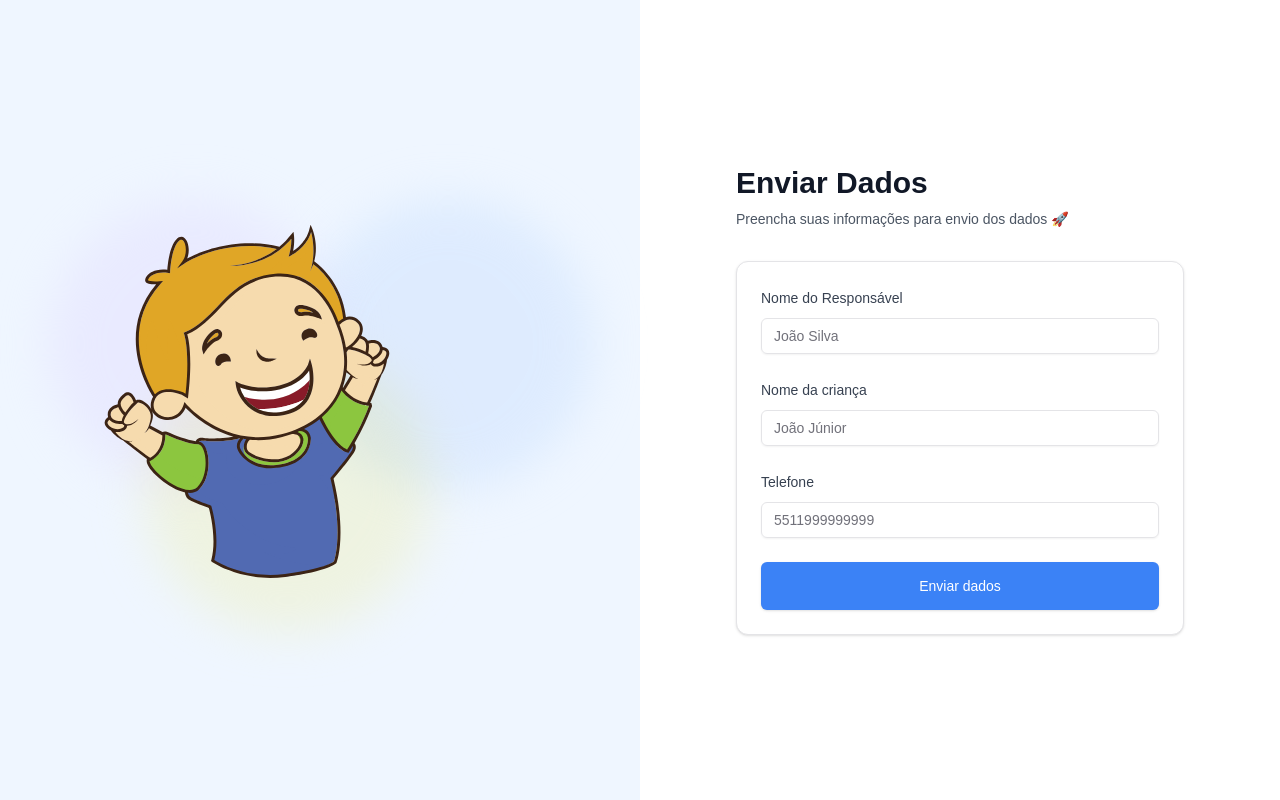
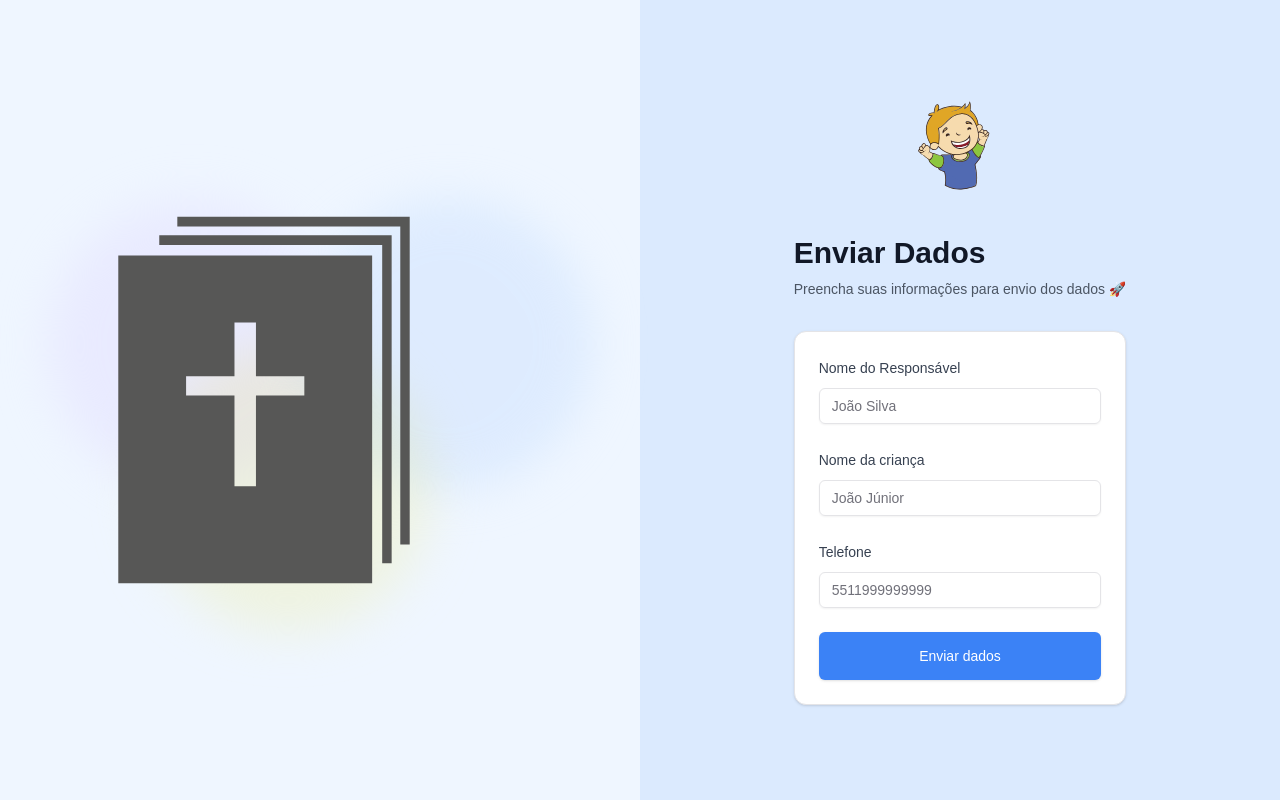
Before and after one commit to Joaoof/FRONT-departamento-infantil, a Next.js app: page / in a window 1280 px wide. Built offline with nearby package versions, Linux system fonts and the light colour scheme.

Commit message:
Update layout and illustration in CadastroPage; replace image and enhance styling

```diff
--- a/src/app/components/RegistrationForm.tsx
+++ b/src/app/components/RegistrationForm.tsx
@@ -4,7 +4,6 @@ import { useState } from 'react'
 import { Button } from "@/components/ui/button"
 import { Input } from "@/components/ui/input"
 import { Card, CardContent } from "@/components/ui/card"
-import Link from "next/link"
 import Image from "next/image"
 import axios from 'axios'
 
@@ -26,7 +25,6 @@ export function RegistrationForm() {
 
             console.log(response);
 
-
             if (!response.data) {
                 throw new Error('Erro ao registrar os dados.');
             }
@@ -38,7 +36,7 @@ export function RegistrationForm() {
             const message = encodeURIComponent(
                 `Olá ${nome}, seu cadastro foi realizado com sucesso!\n` +
                 `ID do cadastro: ${generatedId}\n` +
-                `Nome da criança: ${nomeCrianca}`  // ou outro campo se for o nome da criança
+                `Nome da criança: ${nomeCrianca}`
             );
 
             // Neste exemplo, a mensagem será enviada para o próprio número cadastrado.
@@ -51,7 +49,20 @@ export function RegistrationForm() {
     }
 
     return (
-        <div className="w-full max-w-md space-y-8">
+        <div className="min-h-screen flex flex-col items-center justify-center bg-gradient-to-b from-blue-100 p-4">
+            {/* Imagem (em cima no mobile, ao lado no desktop) */}
+            <div className="order-1 md:order-none mb-1 md:mb-10 md:mr-1">
+                <Image
+                    src="/crianca.svg"
+                    alt="Imagem de Exemplo"
+                    width={100}
+                    height={100}
+                // className="rounded-lg shadow-lg"
+                />
+            </div>
+
+            {/* Formulário */}
+            <div className="w-full max-w-md space-y-8 order-2 md:order-none">
                 <div>
                     <h2 className="text-3xl font-bold text-gray-900">Enviar Dados</h2>
                     <p className="mt-2 text-sm text-gray-600">
@@ -81,7 +92,7 @@ export function RegistrationForm() {
                                 </label>
                                 <Input
                                     id="nomeCrianca"
-                                value={nomeCrianca}  // ajuste se esse campo for para o nome da criança
+                                    value={nomeCrianca}
                                     onChange={(e) => setNomeCrianca(e.target.value)}
                                     placeholder="João Júnior"
                                     required
@@ -109,5 +120,6 @@ export function RegistrationForm() {
                     </CardContent>
                 </Card>
             </div>
+        </div>
     )
 }
--- a/src/app/components/llustration.tsx
+++ b/src/app/components/llustration.tsx
@@ -9,7 +9,7 @@ export function Illustration() {
                 <div className="absolute top-0 -right-4 w-72 h-72 bg-blue-100 rounded-full mix-blend-multiply filter blur-xl opacity-50 animate-blob animation-delay-2000"></div>
                 <div className="absolute -bottom-8 left-20 w-72 h-72 bg-yellow-100 rounded-full mix-blend-multiply filter blur-xl opacity-50 animate-blob animation-delay-4000"></div>
                 <Image
-                    src="/crianca.svg"
+                    src="/catholic-bible-books-icon-by-Vexels.svg"
                     alt="Ilustração de Cadastro"
                     width={400}
                     height={400}
--- a/src/app/page.tsx
+++ b/src/app/page.tsx
@@ -8,7 +8,7 @@ export default function CadastroPage() {
   return (
     <div className="min-h-screen bg-white flex">
       <Illustration />
-      <div className="flex-1 flex flex-col justify-center items-center px-4 sm:px-6 lg:px-8">
+      <div className="flex-1 flex flex-col justify-center items-center px-4 sm:px-6 lg:px-8 bg-blue-100">
         <RegistrationForm />
       </div>
     </div>
```
Also changed, not shown: public/bible.svg (added), public/catholic-bible-books-icon-by-Vexels.svg (added). Lines whose indentation alone changed are shown as unchanged.
